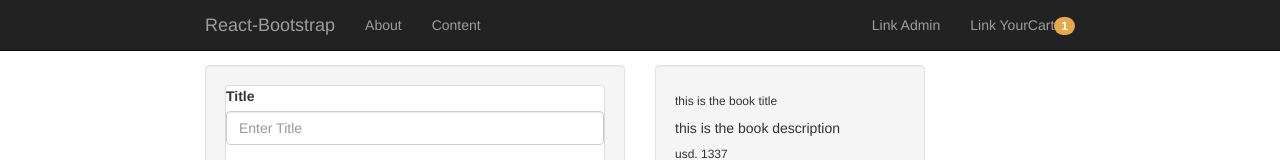
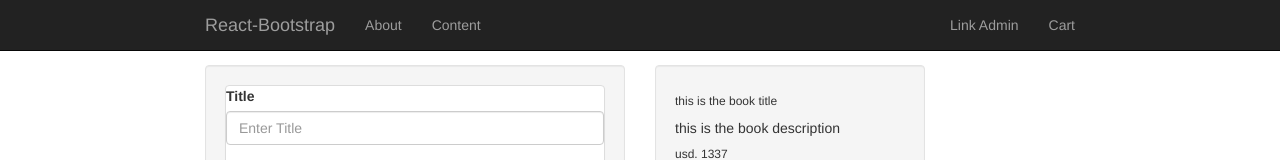
Before and after one commit to trebek1/reduxApp, a React app: page / in a window 1280 px wide. Shown: the top 160 px of the page. Built offline with nearby package versions, Linux system fonts and the light colour scheme.

Commit message:
created bubble to show counter for items purchased

```diff
--- a/src/components/menu.jsx
+++ b/src/components/menu.jsx
@@ -20,8 +20,9 @@ class Menu extends React.Component{
 			      </Nav>
 			      <Nav pullRight>
 			        <NavItem eventKey={1} href="/admin">Link Admin</NavItem>
-			        <NavItem eventKey={2} href="/cart">Link YourCart
-			        <Badge className="badge">1</Badge></NavItem>
+			        <NavItem eventKey={2} href="/cart">Cart <span>   </span>
+			        {(this.props.cartItemsNumber > 0)? (<Badge className="badge">{this.props.cartItemsNumber}</Badge>):""}
+			        </NavItem>
 			      </Nav>
 			    </Navbar.Collapse>
 		    </Navbar>
--- a/src/main.jsx
+++ b/src/main.jsx
@@ -4,11 +4,13 @@ import React from "react";
 import Menu from "./components/menu.jsx";
 import Footer from "./components/footer.jsx";
 
+import {connect} from "react-redux";
+
 class Main extends React.Component{
 	render(){
 		return(
 			<div>
-				<Menu />
+				<Menu cartItemsNumber={this.props.totalQty} />
 					{this.props.children}
 				<Footer />
 			</div>
@@ -16,4 +18,10 @@ class Main extends React.Component{
 	}
 }
 
-export default Main;
+function mapStateToProps(state){
+	return{
+		totalQty: state.cart.totalQty
+	}
+}
+
+export default connect(mapStateToProps)(Main);
```
